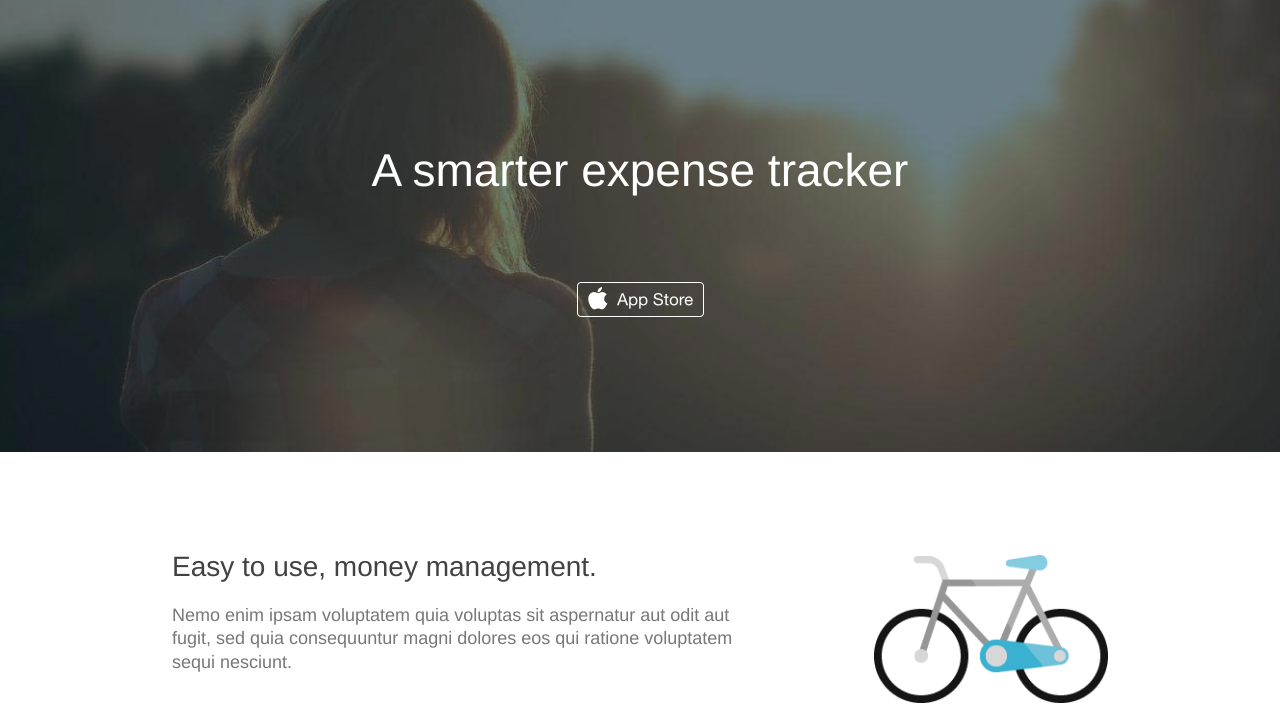
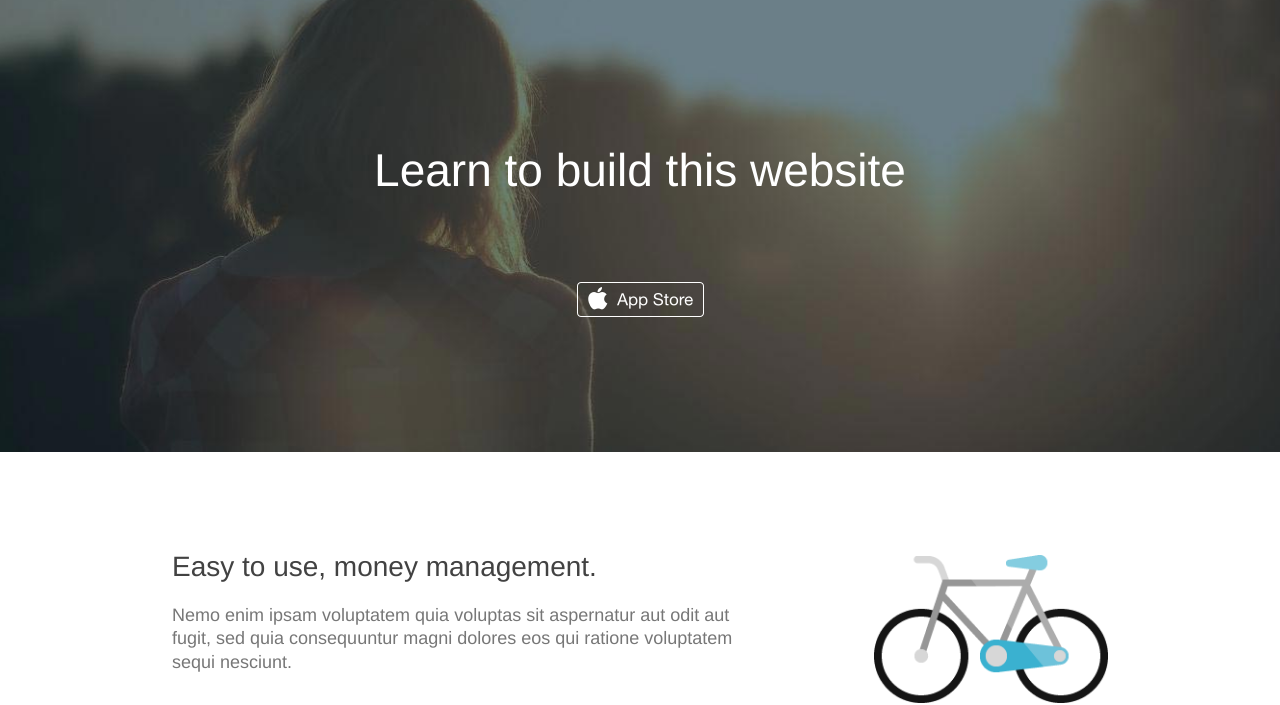
Before and after one commit to learnable-content/buildyourfirst.website, a plain HTML site: page index.html in a window 1280 px wide. Shown: the part 104-809 px from the top of the page. Drawn offline with Linux system fonts and the light colour scheme.

Commit message:
Banner title changed

```diff
--- a/index.html
+++ b/index.html
@@ -69,7 +69,7 @@
 	</header>
 	<section class="row container-medium banner-content">
 		<h1 class="banner-content__heading">
-			A smarter expense tracker
+			Learn to build this website
 		</h1>
 		<a href="#"><img src="assets/img/icon-cta.png" alt="App store"></a>
 	</section>
```
